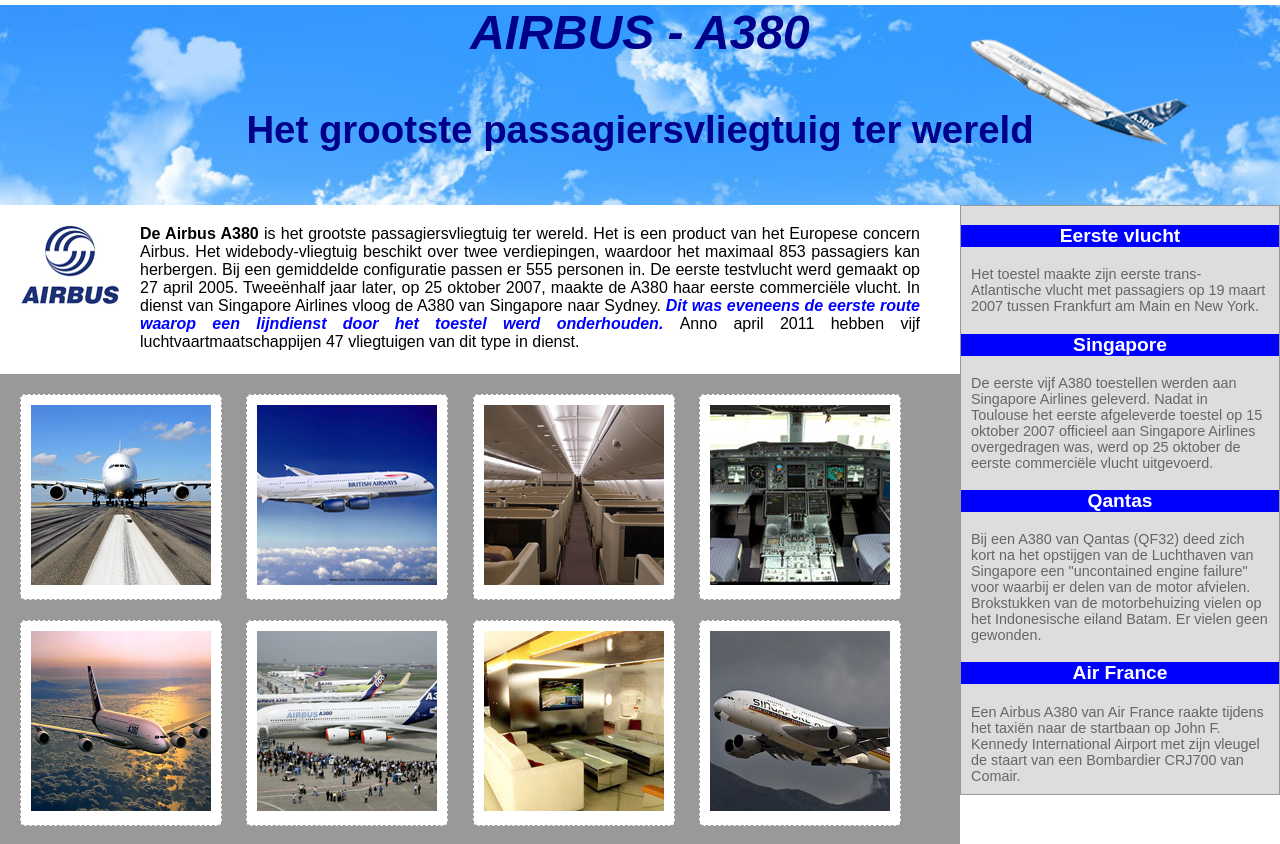
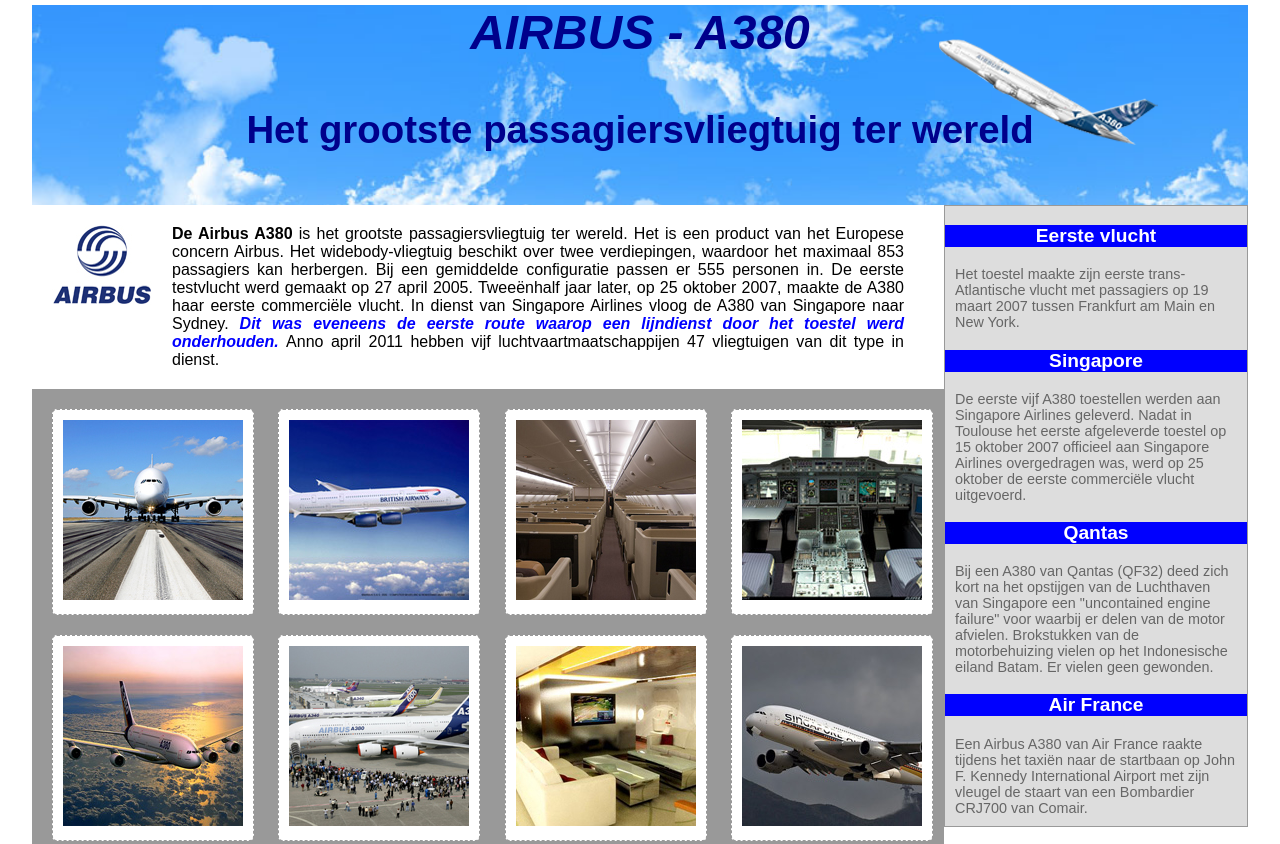
Before and after one commit to r0982749/WebDevelopment, a plain HTML site: page labo9/opdrachten/Airbus/airbus.html in a window 1280 px wide. Shown: the top 844 px of the page. Drawn offline with Linux system fonts and the light colour scheme.

Commit message:
Labo 9 tweaker

```diff
--- a/labo9/opdrachten/Airbus/Assets/CSS/styles.css
+++ b/labo9/opdrachten/Airbus/Assets/CSS/styles.css
@@ -5,7 +5,7 @@ html {
 body {
     width: 95%;
     margin: auto;
-    min-width: 1280px;
+    min-width: 930px;
 }
 
 /*top*/
@@ -78,6 +78,7 @@ main {
 
 article:first-of-type {
     padding-right: 10px;
+    overflow: auto;
 }
 
 article section {
```
